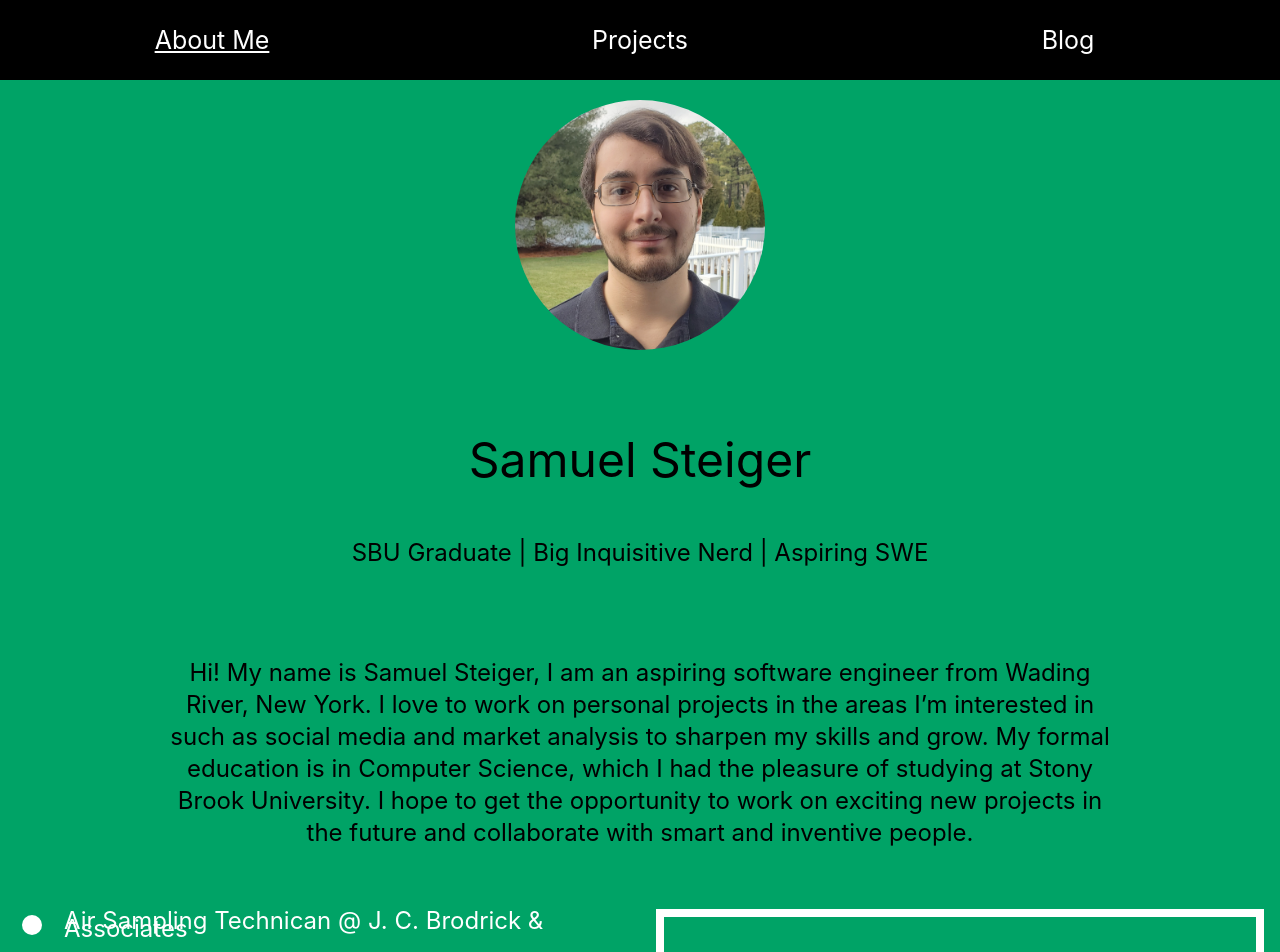
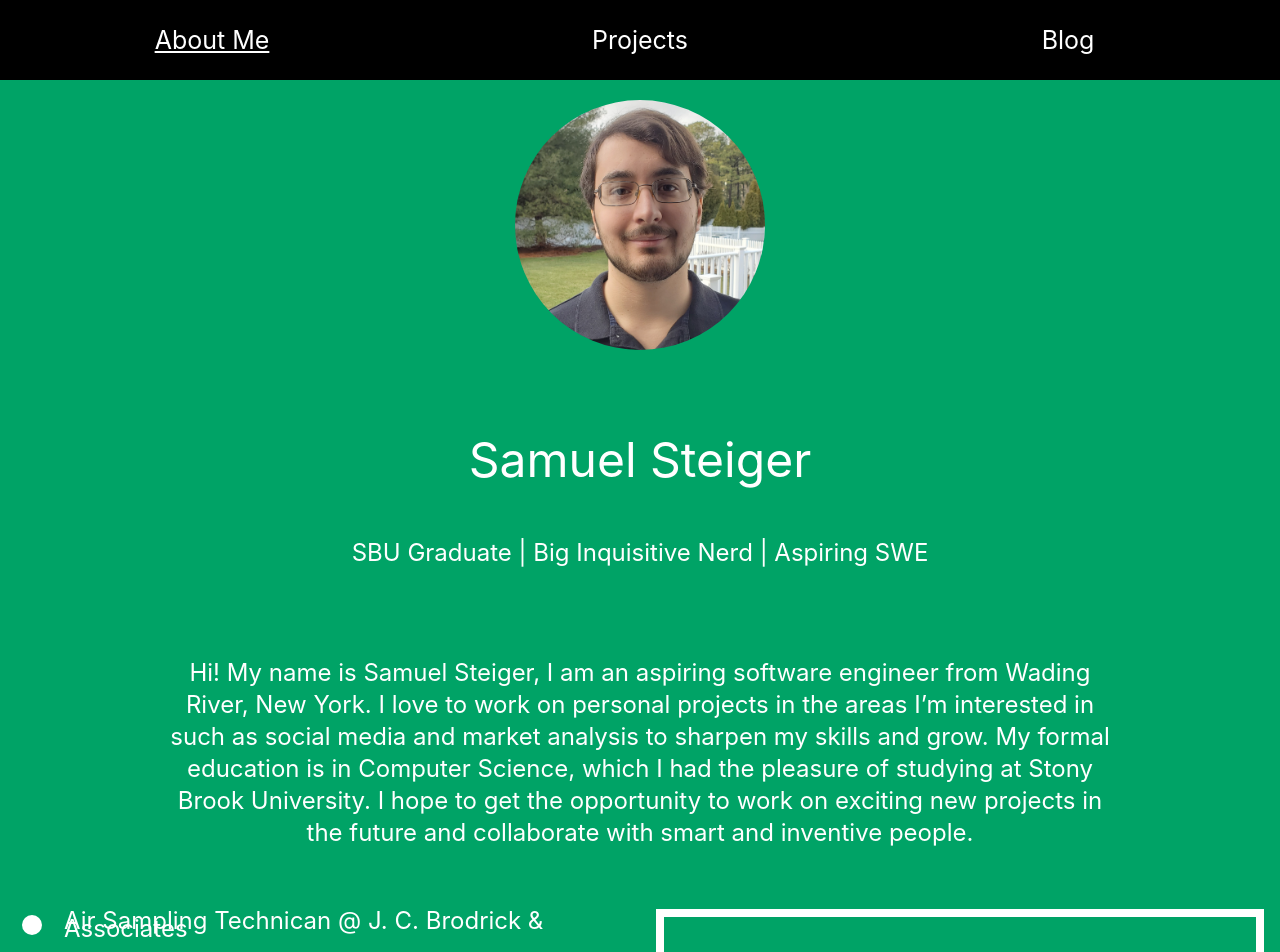
Before and after one commit to samuelsteiger/personal-website, a React (Create React App) app in the folder client/: page / in a window 1280 px wide. Shown: the top 952 px of the page. Built offline with nearby package versions, Linux system fonts and the light colour scheme.

Commit message:
Recolored about me page text to uniform white

```diff
--- a/client/src/about_me.css
+++ b/client/src/about_me.css
@@ -11,7 +11,7 @@
     font-size: 25px;
 }
 
-p {
+.about-me p {
     color: white;
 }
 
@@ -34,3 +34,12 @@ h1 {
         "Employment Skills"
         "Projects Projects";
 }
+
+
+.Bio { grid-area: Bio; }
+
+.Employment { grid-area: Employment; }
+
+.Skills { grid-area: Skills; }
+
+.Projects { grid-area: Projects; }
--- a/client/src/bio.css
+++ b/client/src/bio.css
@@ -2,16 +2,19 @@
     text-align: center;
     padding-top: 0.75rem/* 12px */;
     padding-bottom: 0.75rem/* 12px */;
+    color:white;
 }
 
 .name {
     font-size: 3rem;
+    color:white;
 }
 
 .title {
     font-size: 1.5rem/* 24px */;
     line-height: 2rem/* 32px */;
     padding-bottom: 0.5rem/* 8px */;
+    color:white;
 }
 
 .bio-text {
@@ -22,4 +25,9 @@
     padding-right: 10rem/* 160px */;
     padding-top: 1.25rem/* 20px */;
     padding-bottom: 1.25rem/* 20px */;
+    color: white;
 }
+
+.bio-text p {
+    color: white;
+}
--- a/client/src/personal_website.css
+++ b/client/src/personal_website.css
@@ -41,13 +41,6 @@ h1 {
     place-items: center;
 }
 
-.Bio { grid-area: Bio; }
-
-.Employment { grid-area: Employment; }
-
-.Skills { grid-area: Skills; }
-
-.Projects { grid-area: Projects; }
 
 a:link {
     text-decoration: none;
```
